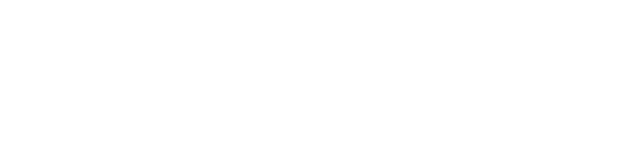
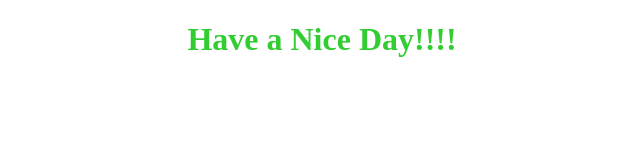
Before and after one commit to Iruiasaro/vue-hello, a plain HTML site: page index.html in a window 1280 px wide. Shown: the whole page, without its empty margins (318-958 px from the left). Drawn offline with nearby package versions, Linux system fonts and the light colour scheme.

Commit message:
message from Data JS

```diff
--- a/index.html
+++ b/index.html
@@ -4,11 +4,15 @@
         <meta charset="UTF-8">
         <meta http-equiv="X-UA-Compatible" content="IE=edge">
         <meta name="viewport" content="width=device-width, initial-scale=1.0">
+        <link rel="stylesheet" href="style.css">
         <script src="https://cdn.jsdelivr.net/npm/vue@2.6.12/dist/vue.js"></script>
         <title>Vue Hello</title>
     </head>
     <body>
         <main>
+            <div id="vueContainer">
+                <h1 v-bind:class="title"> {{ message }}</h1>
+            </div>
 
         </main>
 
--- a/script.js
+++ b/script.js
@@ -0,0 +1,10 @@
+//Stampare a schermo un messaggio all’interno di un h1, utilizzando i data.
+const app = new Vue(
+    {
+        el: '#vueContainer',
+
+        data: {
+            message: 'Have a Nice Day!!!!',
+            title: 'titolo',
+        },
+    });
--- a/style.css
+++ b/style.css
@@ -0,0 +1,5 @@
+.titolo {
+    color: limegreen;
+    text-align: center;
+    font-weight: bold;
+}
```
